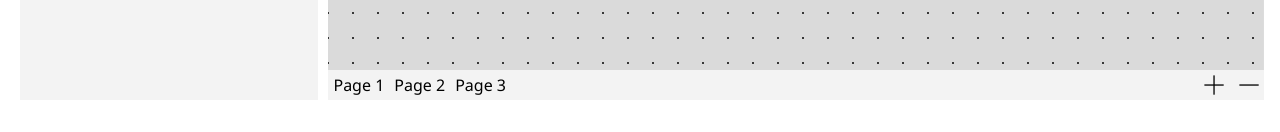
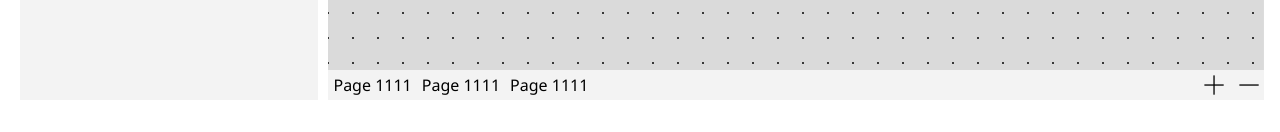
Before and after one commit to shipverty571/Programming, a React (Create React App) app in the folder src/circuitapp_react/: page / in a window 1280 px wide. Shown: the part 665-797 px from the top of the page. Built offline with nearby package versions, Linux system fonts and the light colour scheme.

Commit message:
feature(CanvasPages.js, PageButton.js, App.css): добавлен компонент кнопки страницы

```diff
--- a/src/circuitapp_react/src/App.css
+++ b/src/circuitapp_react/src/App.css
@@ -163,11 +163,11 @@ select, h4, h3, h2, h1, p, input {
   margin: 0;
 }
 
-#pages-group > input {
+#pages-group input {
   display: none;
 }
 
-#pages-group > label {
+#pages-group label {
   padding: 5px;
   background-color: transparent;
   height: 20px;
@@ -175,16 +175,16 @@ select, h4, h3, h2, h1, p, input {
   align-items: center;
 }
 
-#pages-group > label:hover {
+#pages-group label:hover {
   background-color: #EBEBEB;
 }
 
-#pages-group > label:active {
+#pages-group label:active {
   background-color: #4DC462;
   color: white;
 }
 
-#pages-group > input[type="radio"]:checked + label {
+#pages-group input[type="radio"]:checked + label {
   background-color: #66CD79;
   color: white;
 }
--- a/src/circuitapp_react/src/components/Canvas/CanvasPages.js
+++ b/src/circuitapp_react/src/components/Canvas/CanvasPages.js
@@ -1,4 +1,5 @@
 import React, {Component} from 'react';
+import PageButton from "./PageButton";
 
 /**
  * Компонент страниц канваса.
@@ -8,12 +9,21 @@ class CanvasPages extends Component {
         return (
             <div className='horizontal-content' style={{ justifyContent: 'space-between', backgroundColor: '#F3F3F3' }}>
                 <fieldset className='horizontal-content' id='pages-group'>
+                    <PageButton id="000111" name="Page 1111" />
+                    <PageButton id="0001121" name="Page 1111" />
+                    <PageButton id="0001311" name="Page 1111" />
+                    {/*<div>
                         <input type='radio' value='1' name='pages-group' id='Page1' />
                         <label htmlFor='Page1'>Page 1</label>
+                    </div>
+                    <div>
                         <input type='radio' value='2' name='pages-group' id='Page2' />
                         <label htmlFor='Page2'>Page 2</label>
+                    </div>
+                    <div>
                         <input type='radio' value='3' name='pages-group' id='Page3' />
                         <label htmlFor='Page3'>Page 3</label>
+                    </div>*/}
                 </fieldset>
                 <div id='edit-pages-count-div'>
                     <button id='add-page-button' />
--- /dev/null
+++ b/src/circuitapp_react/src/components/Canvas/PageButton.js
@@ -0,0 +1,17 @@
+import React, {Component} from 'react';
+
+class PageButton extends Component {
+    constructor(props) {
+        super(props);
+    }
+    render() {
+        return (
+            <div>
+                <input type='radio' value={this.props.id} name='pages-group' id={this.props.id} />
+                <label htmlFor={this.props.id}>{this.props.name}</label>
+            </div>
+        );
+    }
+}
+
+export default PageButton;
```
Lines whose indentation alone changed are shown as unchanged.
